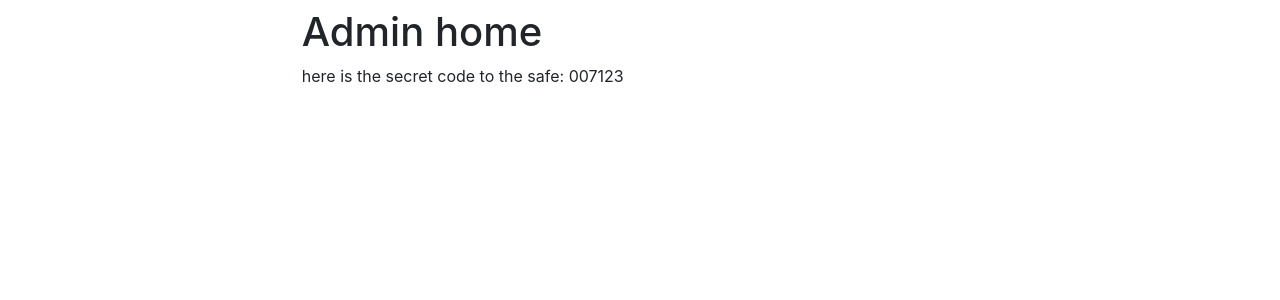
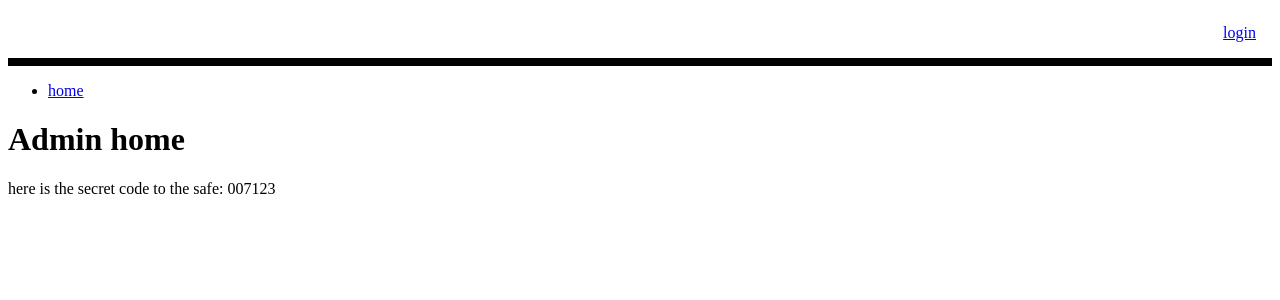
Before and after one commit to piotrporeba/Assignment2, a Symfony app: template templates/admin/index.html.twig in a window 1280 px wide. Shown: the top 300 px of the page. Run offline with Twig, Linux system fonts and the light colour scheme; the template is opened without the code that fills it, so the values that code supplies are empty; some libraries are stand-ins or nearby versions.

Commit message:
twig nav links when logged in added

```diff
--- a/templates/base.html.twig
+++ b/templates/base.html.twig
@@ -3,13 +3,45 @@
     <head>
         <meta charset="UTF-8">
         <title>{% block title %}Welcome!{% endblock %}</title>
-        {% block stylesheets %} <link rel="stylesheet" href="https://maxcdn.bootstrapcdn.com/bootstrap/4.0.0-beta.2/css/bootstrap.min.css" integrity="sha384-PsH8R72JQ3SOdhVi3uxftmaW6Vc51MKb0q5P2rRUpPvrszuE4W1povHYgTpBfshb" crossorigin="anonymous"> <link rel="stylesheet" href="/css/font-awesome.css"> <link rel="stylesheet" href="/css/table.css"> {% endblock %}
+
+        <style>
+            header {
+                text-align: right;
+                border-bottom: 0.5rem solid black;
+                padding: 1rem;
+            }
+        </style>
+
+        {% block stylesheets %}{% endblock %}
     </head>
+    <body>
 
-    <body> <nav class="navbar navbar-expand-lg navbar-dark navbar-bg mb-5"> <a style="margin-left: 75px;" class="navbar-brand space-brand" href="#"> My Great Website ! </a> <button class="navbar-toggler" type="button" data-toggle="collapse" data-target="#navbarNavDropdown" aria-controls="navbarNavDropdown" aria-expanded="false" aria-label="Toggle navigation"> <span class="navbar-toggler-icon"></span> </button>
+    <header>
+        {% if is_granted('IS_AUTHENTICATED_FULLY') %}
+            Username:
+            <strong>{{ app.user.username }}</strong>
+            <br>
+            <a href="{{ url('logout') }}">logout</a>
+        {% else %}
+            <a href="{{ url('login') }}">login</a>
+        {% endif %}
+    </header>
 
-    <div class="container"> <div class="row"> <div class="col-sm-12"> {% block body %} {% endblock %} </div> </div> </div>
-    {% block javascripts %} <script src="https://code.jquery.com/jquery-3.2.1.min.js" integrity="sha256-hwg4gsxgFZhOsEEamdOYGBf13FyQuiTwlAQgxVSNgt4=" crossorigin="anonymous"></script> <script src="https://cdnjs.cloudflare.com/ajax/libs/popper.js/1.12.3/umd/popper.min.js" integrity="sha384-vFJXuSJphROIrBnz7yo7oB41mKfc8JzQZiCq4NCceLEaO4IHwicKwpJf9c9IpFgh" crossorigin="anonymous"></script> <script src="https://maxcdn.bootstrapcdn.com/bootstrap/4.0.0-beta.2/js/bootstrap.min.js" integrity="sha384-alpBpkh1PFOepccYVYDB4do5UnbKysX5WZXm3XxPqe5iKTfUKjNkCk9SaVuEZflJ" crossorigin="anonymous"></script> <script> $('.dropdown-toggle').dropdown(); </script> {% endblock %}
+    <nav>
+        <ul>
+            <li>
+                <a href="{{ url('homepage') }}">home</a>
+            </li>
+
+            {% if is_granted('ROLE_ADMIN') %}
+                <li>
+                    <a href="{{ url('admin') }}">admin home</a>
+                </li>
+            {% endif %}
+        </ul>
+    </nav>
+
+        {% block body %}{% endblock %}
+        {% block javascripts %}{% endblock %}
     </body>
-
 </html>
```
